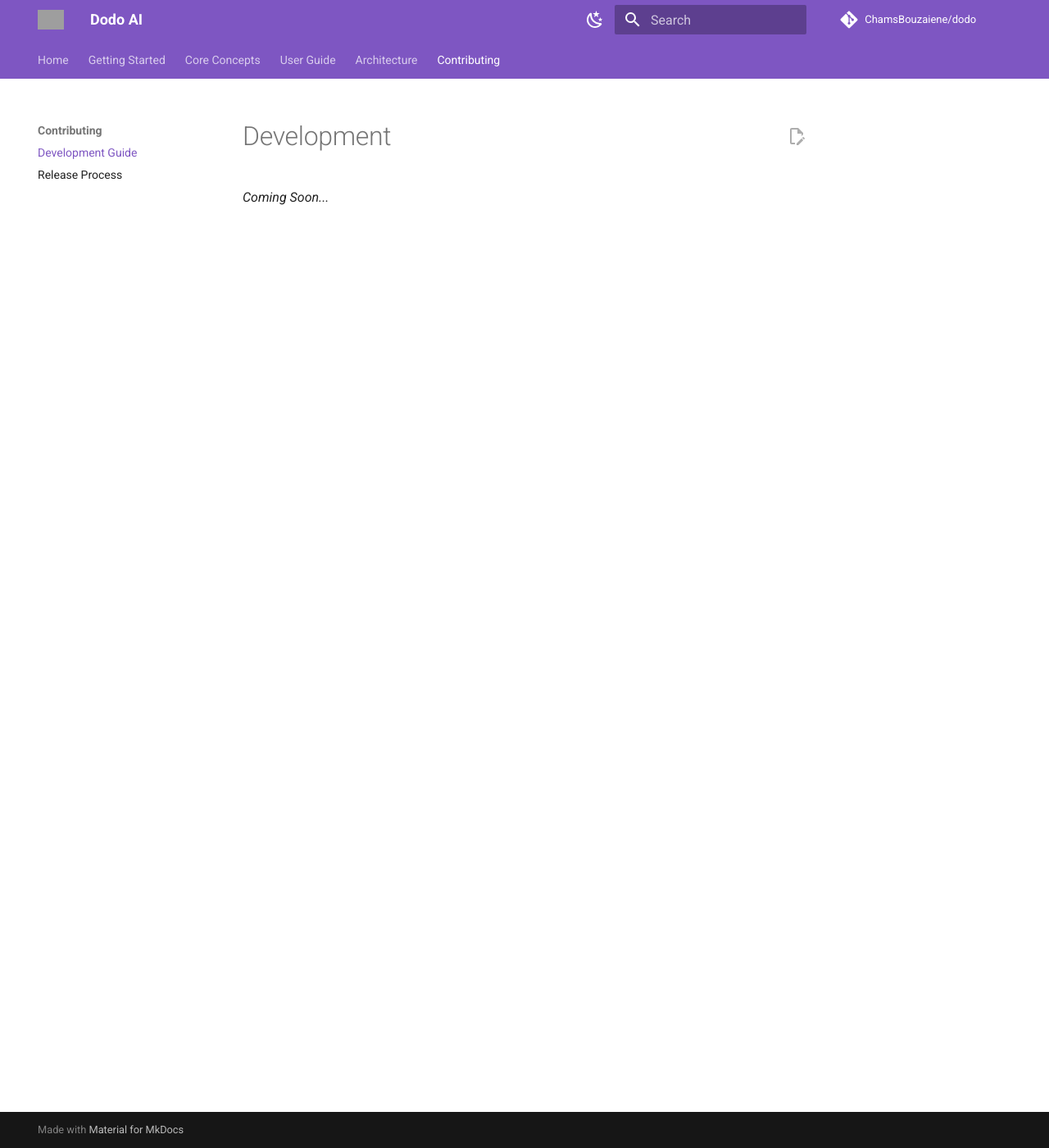
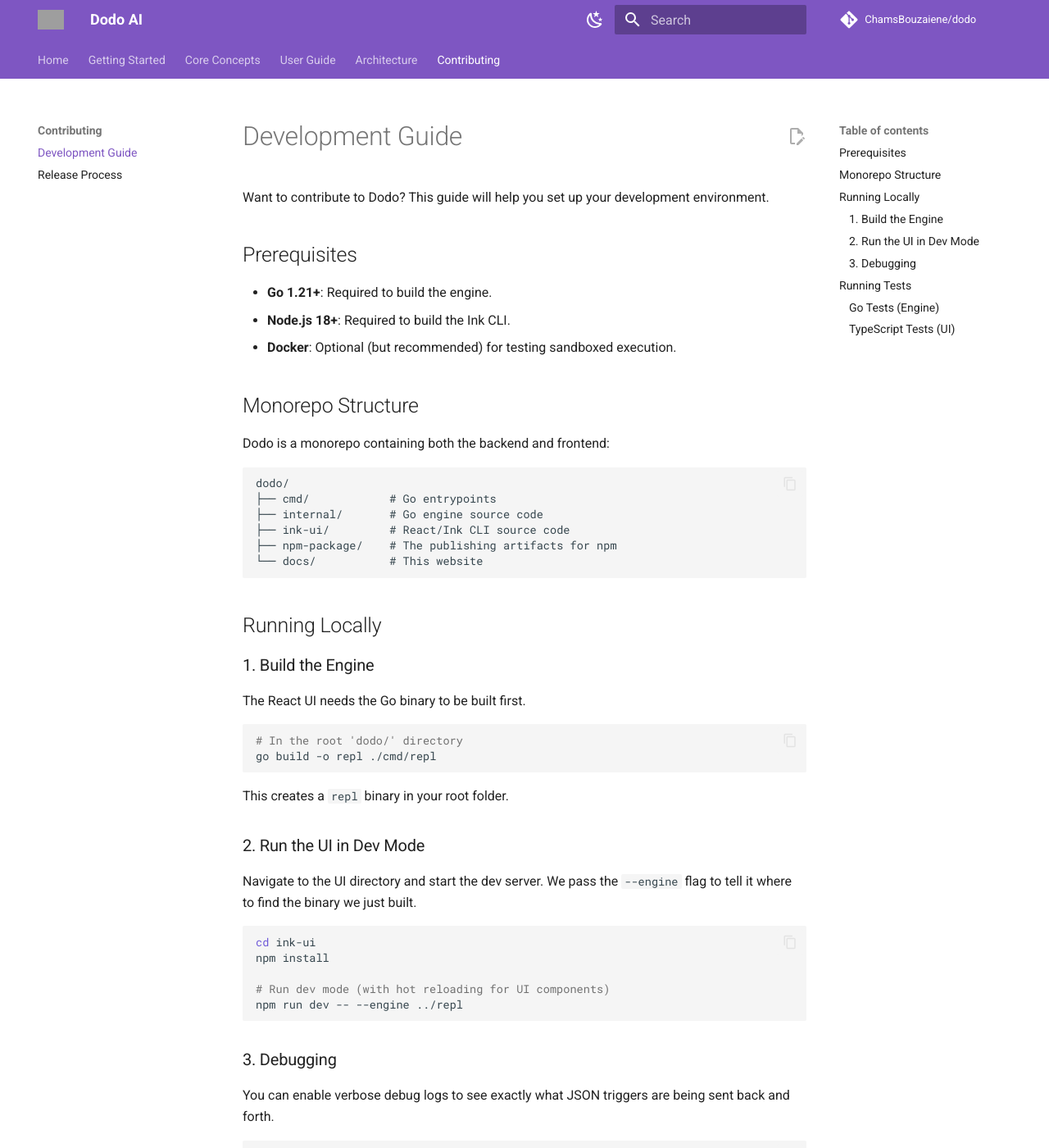
Before and after one commit to ChamsBouzaiene/dodo, an MkDocs documentation site: the page built from docs/contributing/development.md, in a window 1280 px wide and 1400 px high. Shown: the whole window at 82% size. Built offline with MkDocs 1.6.1 and Material for MkDocs 9.7.7, drawn with Linux system fonts in a browser that asks for light colours; comment, search, counter and statistics services are not loaded; some of the changed text lies outside the part shown; grey boxes are pictures that could not be loaded.

Commit message:
docs: add logo and populate development guide

````diff
--- a/docs/contributing/development.md
+++ b/docs/contributing/development.md
@@ -1,3 +1,71 @@
-# Development
+# Development Guide
 
-*Coming Soon...*
+Want to contribute to Dodo? This guide will help you set up your development environment.
+
+## Prerequisites
+
+-   **Go 1.21+**: Required to build the engine.
+-   **Node.js 18+**: Required to build the Ink CLI.
+-   **Docker**: Optional (but recommended) for testing sandboxed execution.
+
+## Monorepo Structure
+
+Dodo is a monorepo containing both the backend and frontend:
+
+```text
+dodo/
+├── cmd/            # Go entrypoints
+├── internal/       # Go engine source code
+├── ink-ui/         # React/Ink CLI source code
+├── npm-package/    # The publishing artifacts for npm
+└── docs/           # This website
+```
+
+## Running Locally
+
+### 1. Build the Engine
+
+The React UI needs the Go binary to be built first.
+
+```bash
+# In the root 'dodo/' directory
+go build -o repl ./cmd/repl
+```
+
+This creates a `repl` binary in your root folder.
+
+### 2. Run the UI in Dev Mode
+
+Navigate to the UI directory and start the dev server. We pass the `--engine` flag to tell it where to find the binary we just built.
+
+```bash
+cd ink-ui
+npm install
+
+# Run dev mode (with hot reloading for UI components)
+npm run dev -- --engine ../repl
+```
+
+### 3. Debugging
+
+You can enable verbose debug logs to see exactly what JSON triggers are being sent back and forth.
+
+```bash
+export DODO_DEBUG=true
+npm run dev -- --engine ../repl
+```
+
+Logs will be written to `/tmp/dodo_debug.log`.
+
+## Running Tests
+
+### Go Tests (Engine)
+```bash
+go test ./...
+```
+
+### TypeScript Tests (UI)
+```bash
+cd ink-ui
+npm test
+```
````
Also changed, not shown: README.md (+9 -1 lines), docs/index.md (+1 -0 lines), npm-package/README.md (+1 -0 lines), docs/assets/logo.png (added).
